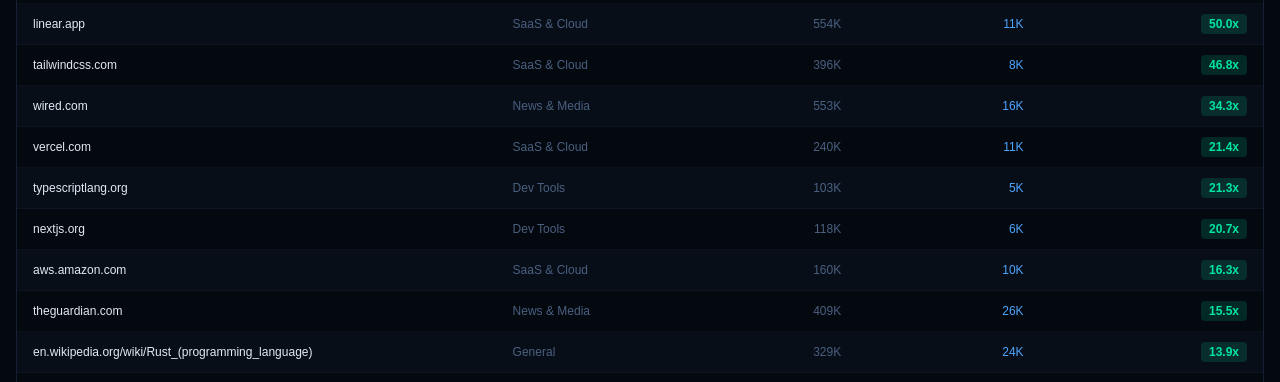
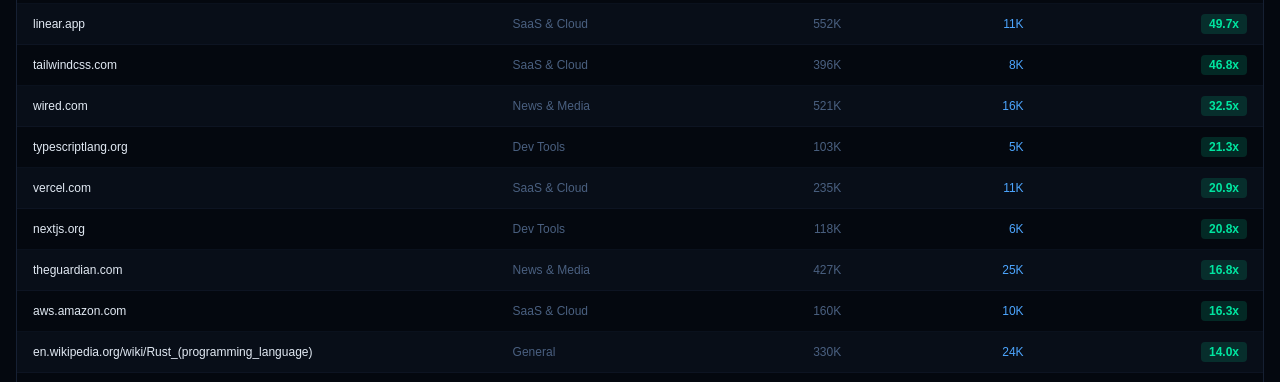
Before and after one commit to dbhurley/webtaskbench, a Next.js app: page / in a window 1280 px wide. Shown: the part 1940-2322 px from the top of the page. Built offline with nearby package versions, Linux system fonts and the light colour scheme; a web font is replaced by a local one.

Commit message:
data: weekly benchmark update (Plasmate v0.5.1)

```diff
--- a/src/data/benchmark.ts
+++ b/src/data/benchmark.ts
@@ -13,15 +13,15 @@
 
 export const benchmarkMeta: BenchmarkMeta = {
   plasmate_version: "0.5.1",
-  run_date: "2026-08-10T06:42:23.923Z",
+  run_date: "2026-08-17T06:22:28.974Z",
   sites_attempted: 37,
   sites_succeeded: 37,
-  avg_compression: 26.4,
+  avg_compression: 26.6,
   median_compression: 10.2,
-  peak_compression: 137.8,
+  peak_compression: 137.9,
   peak_site: "cloud.google.com",
   previous_version: "0.5.1",
-  previous_avg_compression: 28.4,
+  previous_avg_compression: 26.4,
 };
 
 export interface BenchmarkEntry {
@@ -33,43 +33,43 @@
 }
 
 export const benchmarkData: BenchmarkEntry[] = [
-  { url: "https://cloud.google.com", html_tokens: 887315, som_tokens: 6441, ratio: 137.8, category: "SaaS & Cloud" },
-  { url: "https://arstechnica.com", html_tokens: 141842, som_tokens: 1294, ratio: 109.6, category: "News & Media" },
-  { url: "https://techcrunch.com", html_tokens: 146308, som_tokens: 1401, ratio: 104.4, category: "News & Media" },
-  { url: "https://kubernetes.io/docs", html_tokens: 125328, som_tokens: 1227, ratio: 102.1, category: "Dev Tools" },
-  { url: "https://www.nytimes.com", html_tokens: 371295, som_tokens: 4325, ratio: 85.8, category: "News & Media" },
-  { url: "https://www.figma.com", html_tokens: 568261, som_tokens: 9221, ratio: 61.6, category: "SaaS & Cloud" },
-  { url: "https://stripe.com/docs", html_tokens: 371958, som_tokens: 7132, ratio: 52.2, category: "SaaS & Cloud" },
-  { url: "https://www.linear.app", html_tokens: 554178, som_tokens: 11086, ratio: 50, category: "SaaS & Cloud" },
-  { url: "https://tailwindcss.com", html_tokens: 396011, som_tokens: 8459, ratio: 46.8, category: "SaaS & Cloud" },
-  { url: "https://www.wired.com", html_tokens: 553381, som_tokens: 16121, ratio: 34.3, category: "News & Media" },
-  { url: "https://vercel.com", html_tokens: 239923, som_tokens: 11204, ratio: 21.4, category: "SaaS & Cloud" },
-  { url: "https://www.typescriptlang.org", html_tokens: 102696, som_tokens: 4821, ratio: 21.3, category: "Dev Tools" },
-  { url: "https://nextjs.org", html_tokens: 117858, som_tokens: 5686, ratio: 20.7, category: "Dev Tools" },
-  { url: "https://aws.amazon.com", html_tokens: 160383, som_tokens: 9821, ratio: 16.3, category: "SaaS & Cloud" },
-  { url: "https://www.theguardian.com", html_tokens: 408736, som_tokens: 26408, ratio: 15.5, category: "News & Media" },
-  { url: "https://en.wikipedia.org/wiki/Rust_(programming_language)", html_tokens: 328646, som_tokens: 23693, ratio: 13.9, category: "General" },
-  { url: "https://www.bbc.com/news", html_tokens: 131182, som_tokens: 9622, ratio: 13.6, category: "News & Media" },
-  { url: "https://www.docker.com", html_tokens: 126743, som_tokens: 12089, ratio: 10.5, category: "SaaS & Cloud" },
-  { url: "https://azure.microsoft.com", html_tokens: 160907, som_tokens: 15815, ratio: 10.2, category: "News & Media" },
-  { url: "https://github.com/plasmate-labs/plasmate", html_tokens: 181795, som_tokens: 20310, ratio: 9, category: "Dev Tools" },
-  { url: "https://www.ycombinator.com", html_tokens: 99258, som_tokens: 11444, ratio: 8.7, category: "General" },
-  { url: "https://angular.dev", html_tokens: 32967, som_tokens: 4407, ratio: 7.5, category: "Dev Tools" },
+  { url: "https://cloud.google.com", html_tokens: 888202, som_tokens: 6441, ratio: 137.9, category: "SaaS & Cloud" },
+  { url: "https://arstechnica.com", html_tokens: 141808, som_tokens: 1294, ratio: 109.6, category: "News & Media" },
+  { url: "https://techcrunch.com", html_tokens: 145758, som_tokens: 1401, ratio: 104, category: "News & Media" },
+  { url: "https://kubernetes.io/docs", html_tokens: 125041, som_tokens: 1227, ratio: 101.9, category: "Dev Tools" },
+  { url: "https://www.nytimes.com", html_tokens: 419472, som_tokens: 4402, ratio: 95.3, category: "News & Media" },
+  { url: "https://www.figma.com", html_tokens: 571910, som_tokens: 9221, ratio: 62, category: "SaaS & Cloud" },
+  { url: "https://stripe.com/docs", html_tokens: 374567, som_tokens: 7131, ratio: 52.5, category: "SaaS & Cloud" },
+  { url: "https://www.linear.app", html_tokens: 552176, som_tokens: 11101, ratio: 49.7, category: "SaaS & Cloud" },
+  { url: "https://tailwindcss.com", html_tokens: 396023, som_tokens: 8458, ratio: 46.8, category: "SaaS & Cloud" },
+  { url: "https://www.wired.com", html_tokens: 520746, som_tokens: 16026, ratio: 32.5, category: "News & Media" },
+  { url: "https://www.typescriptlang.org", html_tokens: 102699, som_tokens: 4821, ratio: 21.3, category: "Dev Tools" },
+  { url: "https://vercel.com", html_tokens: 235172, som_tokens: 11265, ratio: 20.9, category: "SaaS & Cloud" },
+  { url: "https://nextjs.org", html_tokens: 118213, som_tokens: 5686, ratio: 20.8, category: "Dev Tools" },
+  { url: "https://www.theguardian.com", html_tokens: 427261, som_tokens: 25474, ratio: 16.8, category: "News & Media" },
+  { url: "https://aws.amazon.com", html_tokens: 160391, som_tokens: 9821, ratio: 16.3, category: "SaaS & Cloud" },
+  { url: "https://en.wikipedia.org/wiki/Rust_(programming_language)", html_tokens: 329823, som_tokens: 23641, ratio: 14, category: "General" },
+  { url: "https://www.bbc.com/news", html_tokens: 131599, som_tokens: 9792, ratio: 13.4, category: "News & Media" },
+  { url: "https://www.docker.com", html_tokens: 127389, som_tokens: 12089, ratio: 10.5, category: "SaaS & Cloud" },
+  { url: "https://azure.microsoft.com", html_tokens: 160841, som_tokens: 15712, ratio: 10.2, category: "News & Media" },
+  { url: "https://github.com/plasmate-labs/plasmate", html_tokens: 182765, som_tokens: 20329, ratio: 9, category: "Dev Tools" },
+  { url: "https://www.ycombinator.com", html_tokens: 99508, som_tokens: 11460, ratio: 8.7, category: "General" },
+  { url: "https://angular.dev", html_tokens: 33144, som_tokens: 4405, ratio: 7.5, category: "Dev Tools" },
   { url: "https://vuejs.org", html_tokens: 34569, som_tokens: 8769, ratio: 3.9, category: "Dev Tools" },
   { url: "https://getbootstrap.com", html_tokens: 29337, som_tokens: 9697, ratio: 3, category: "Dev Tools" },
-  { url: "https://developer.mozilla.org/en-US/docs/Web/JavaScript", html_tokens: 53616, som_tokens: 22112, ratio: 2.4, category: "Dev Tools" },
-  { url: "https://svelte.dev", html_tokens: 37933, som_tokens: 17679, ratio: 2.1, category: "Dev Tools" },
-  { url: "https://lobste.rs", html_tokens: 18453, som_tokens: 9153, ratio: 2, category: "General" },
-  { url: "https://www.mysql.com", html_tokens: 10964, som_tokens: 7755, ratio: 1.4, category: "General" },
-  { url: "https://docs.rs", html_tokens: 4891, som_tokens: 3687, ratio: 1.3, category: "Dev Tools" },
-  { url: "https://www.python.org", html_tokens: 13830, som_tokens: 14505, ratio: 1, category: "General" },
+  { url: "https://developer.mozilla.org/en-US/docs/Web/JavaScript", html_tokens: 53563, som_tokens: 22112, ratio: 2.4, category: "Dev Tools" },
+  { url: "https://svelte.dev", html_tokens: 37945, som_tokens: 17679, ratio: 2.1, category: "Dev Tools" },
+  { url: "https://lobste.rs", html_tokens: 18876, som_tokens: 9211, ratio: 2, category: "General" },
+  { url: "https://www.mysql.com", html_tokens: 10958, som_tokens: 7755, ratio: 1.4, category: "General" },
+  { url: "https://docs.rs", html_tokens: 5012, som_tokens: 3861, ratio: 1.3, category: "Dev Tools" },
   { url: "https://www.rust-lang.org", html_tokens: 5112, som_tokens: 5034, ratio: 1, category: "Dev Tools" },
-  { url: "https://pypi.org", html_tokens: 6228, som_tokens: 6573, ratio: 0.9, category: "Dev Tools" },
-  { url: "https://news.ycombinator.com", html_tokens: 11841, som_tokens: 14445, ratio: 0.8, category: "General" },
+  { url: "https://pypi.org", html_tokens: 6008, som_tokens: 6502, ratio: 0.9, category: "Dev Tools" },
+  { url: "https://news.ycombinator.com", html_tokens: 11917, som_tokens: 14570, ratio: 0.8, category: "General" },
   { url: "https://jsonplaceholder.typicode.com", html_tokens: 2476, som_tokens: 3282, ratio: 0.8, category: "General" },
-  { url: "https://www.postgresql.org", html_tokens: 6491, som_tokens: 9482, ratio: 0.7, category: "Dev Tools" },
+  { url: "https://www.postgresql.org", html_tokens: 6429, som_tokens: 9239, ratio: 0.7, category: "Dev Tools" },
+  { url: "https://www.python.org", html_tokens: 8899, som_tokens: 14535, ratio: 0.6, category: "General" },
   { url: "https://example.com", html_tokens: 162, som_tokens: 357, ratio: 0.5, category: "General" },
-  { url: "https://crates.io", html_tokens: 72, som_tokens: 300, ratio: 0.2, category: "General" },
+  { url: "https://crates.io", html_tokens: 70, som_tokens: 300, ratio: 0.2, category: "General" },
 ];
 
 export const failedSites = [
```
